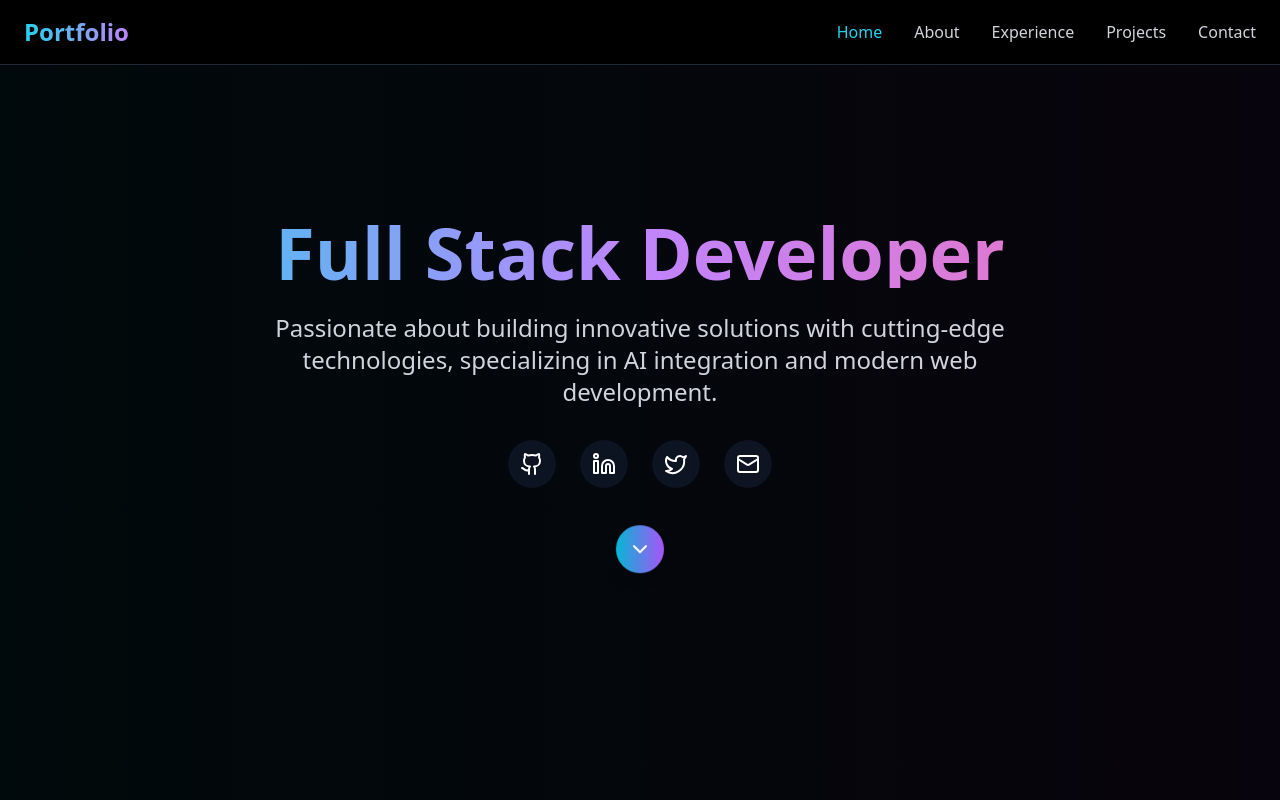
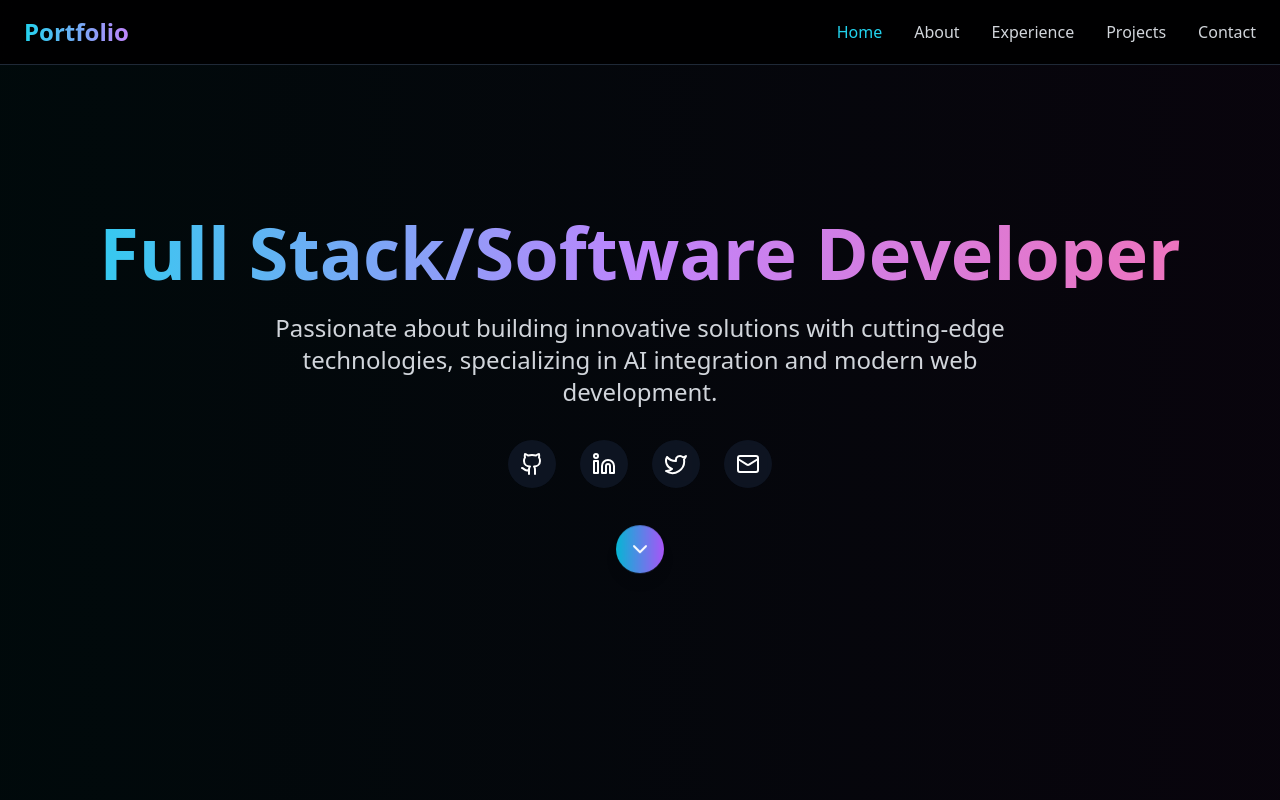
Before and after one commit to Chayan-03/Portfolio-website, a React (Vite) app: page / in a window 1280 px wide. Shown: the top 800 px of the page. Built offline with nearby package versions, Linux system fonts and the light colour scheme.

Commit message:
Update Hero.tsx

```diff
--- a/src/components/Hero.tsx
+++ b/src/components/Hero.tsx
@@ -16,7 +16,7 @@ export const Hero: React.FC = () => {
       <div className="container mx-auto px-6 text-center z-10">
         <div className="mb-8">
           <h1 className="text-5xl md:text-7xl font-bold mb-6 bg-gradient-to-r from-cyan-400 via-purple-400 to-pink-400 bg-clip-text text-transparent animate-fade-in">
-            Full Stack Developer
+            Full Stack/Software Developer
           </h1>
           <p className="text-xl md:text-2xl text-gray-300 mb-8 max-w-3xl mx-auto">
             Passionate about building innovative solutions with cutting-edge technologies,
@@ -28,7 +28,7 @@ export const Hero: React.FC = () => {
           <SocialLink href="https://www.github.com/Chayan-03" icon={<Github size={24} />} />
           <SocialLink href="https://www.linkedin.com/in/chayan-khetan-1b9b71222/" icon={<Linkedin size={24} />} />
           <SocialLink href="https://x.com/ChayanKhetan" icon={<Twitter size={24} />} />
-          <SocialLink href="mailto:chayankhetan36@gmail.com" icon={<Mail size={24} />} />
+          <SocialLink href="mailto:chayankhetan1@gmail.com" icon={<Mail size={24} />} />
         </div>
 
         <button
```
